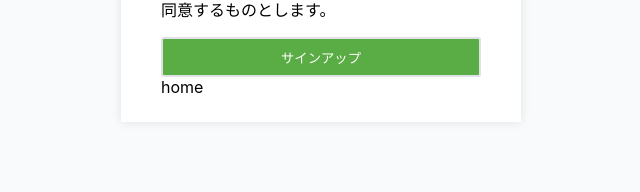
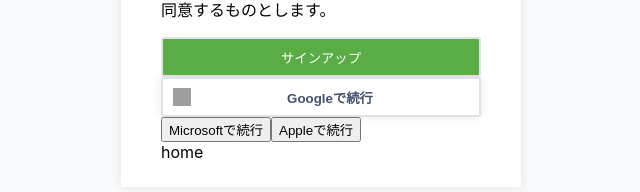
Before and after one commit to richardimaoka/trello-clone-old, a Next.js app in the folder next/: page /login in a window 1280 px wide. Shown: the part 412-604 px from the top of the page, without its empty margins (319-959 px from the left). Built offline with nearby package versions, Linux system fonts and the light colour scheme; grey boxes are pictures that could not be loaded.

Commit message:
google button

```diff
--- a/next/pages/login.tsx
+++ b/next/pages/login.tsx
@@ -99,6 +99,39 @@
           >
             サインアップ
           </button>
+          <button
+            type="button"
+            style={{
+              display: "flex",
+              alignItems: "center",
+              width: "100%",
+              height: "40px",
+              padding: "0px 10px",
+              color: "#42526E",
+              backgroundColor: "white",
+              fontWeight: "900",
+              borderRadius: "3px",
+              borderWidth: "2px",
+              borderColor: "#dfe1e6",
+              borderStyle: "solid",
+              boxShadow: "rgb(0 0 0 / 10%) 0 0 10px",
+            }}
+          >
+            <img
+              width="18px"
+              height="18px"
+              style={{
+                display: "block",
+                flexGrow: 0,
+                flexShrink: 0,
+                flexBasis: "18px",
+              }}
+              src="/secret-images/google-logo.svg"
+            />
+            <span style={{ display: "block", flexGrow: 1 }}>Googleで続行</span>
+          </button>
+          <button type="button">Microsoftで続行</button>
+          <button type="button">Appleで続行</button>
         </form>
         <Link href="/">home</Link>
       </div>
```
